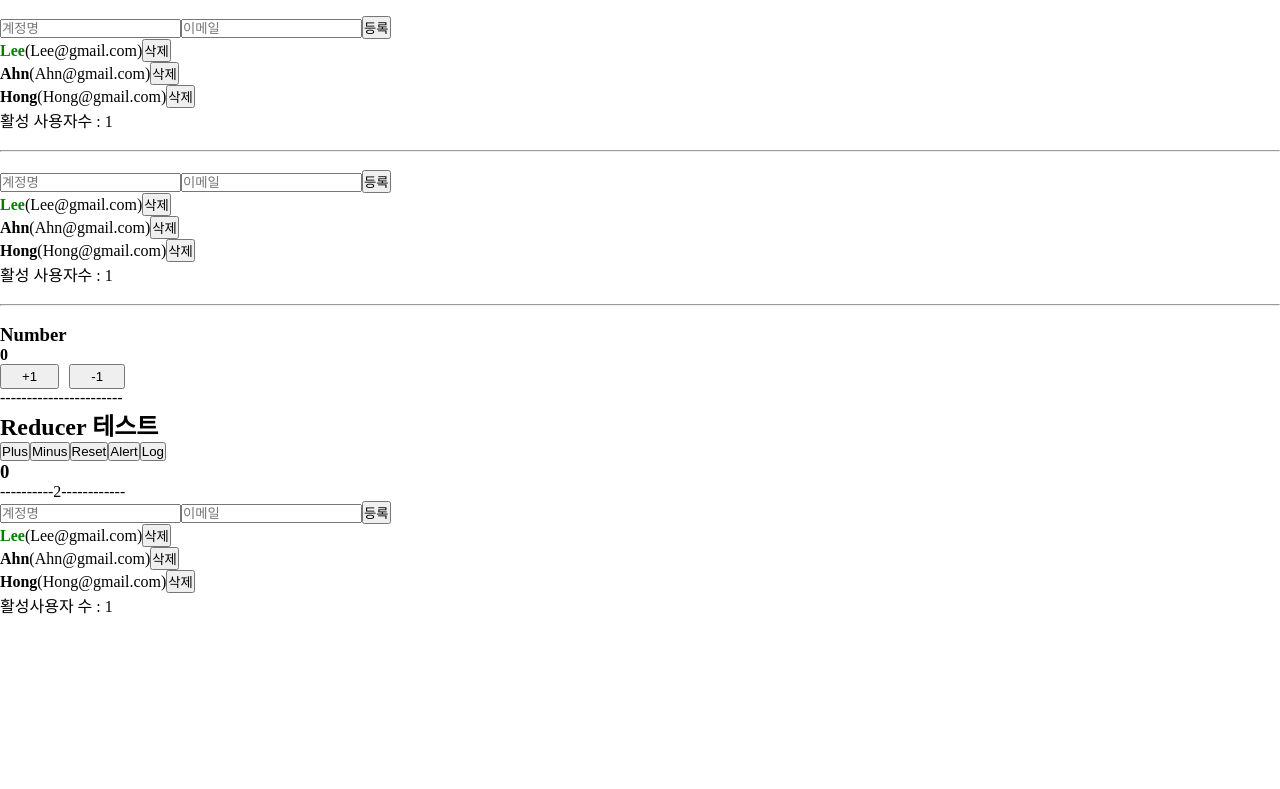
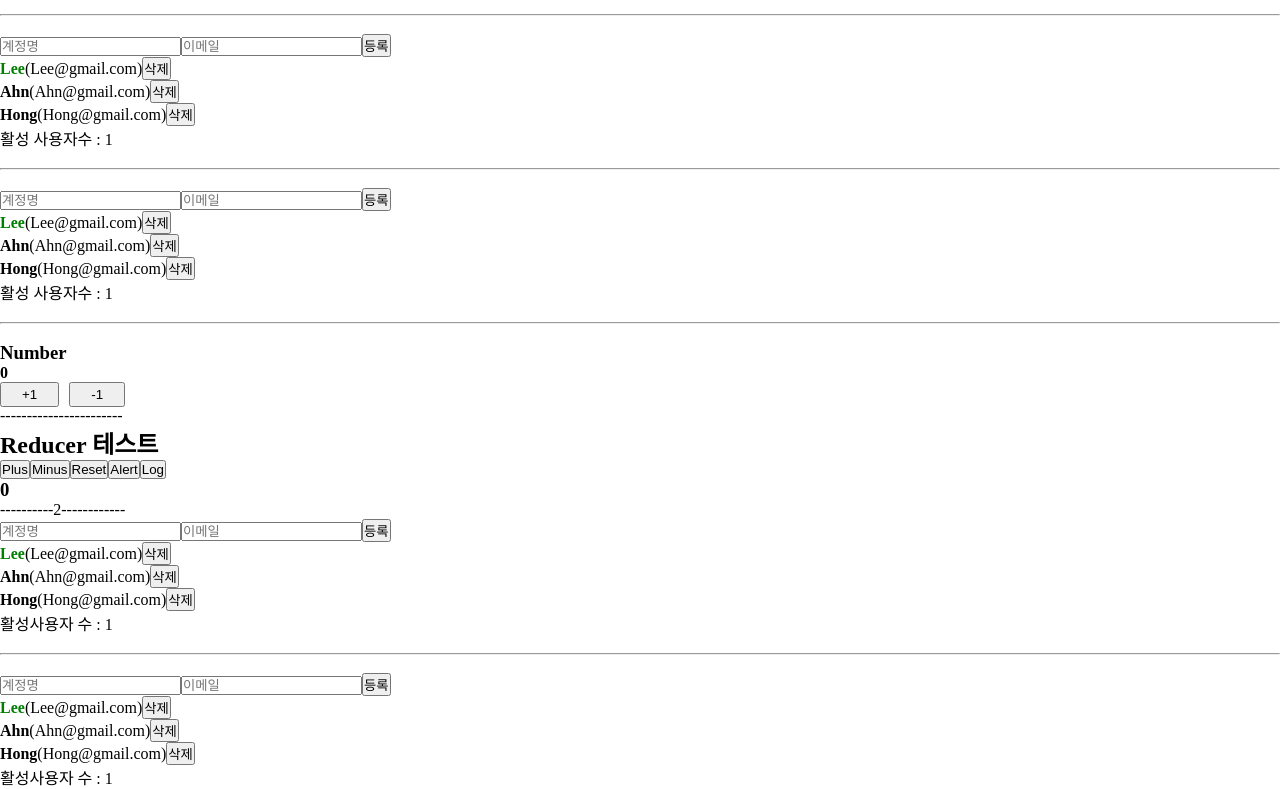
Before and after one commit to GyuHyunA/react-log, a React (Create React App) app: page / in a window 1280 px wide. Shown: the part 650-1439 px from the top of the page. Before the commit the page ends 1267 px from the top, so only its background shows below. Built offline with nearby package versions, Linux system fonts and the light colour scheme.

Commit message:
커스텀 hook 관리

```diff
--- /dev/null
+++ b/src/components/Basic/customHook/UserListH.jsx
@@ -0,0 +1,141 @@
+import React, { useCallback, useMemo, useReducer, useRef } from "react";
+import UseInputs from "./useInputs";
+
+const userset = [
+  {
+    id: 1,
+    username: "Lee",
+    email: "Lee@gmail.com",
+    active: true,
+  },
+  {
+    id: 2,
+    username: "Ahn",
+    email: "Ahn@gmail.com",
+    active: false,
+  },
+  {
+    id: 3,
+    username: "Hong",
+    email: "Hong@gmail.com",
+    active: false,
+  },
+];
+
+function countActiveUsers(users) {
+  return users.filter((user) => user.active).length;
+}
+
+const initialState = {
+  users: userset,
+};
+
+function reducer(state, action) {
+  switch (action.type) {
+    case "CREATE_USER":
+      return {
+        // inputs: initialState.inputs,
+        users: state.users.concat(action.user),
+      };
+    case "TOGGLE_USER":
+      return {
+        // ...state,
+        users: state.users.map((user) => (user.id === action.id ? { ...user, active: !user.active } : user)),
+      };
+    case "REMOVE_USER":
+      return {
+        // ...state,
+        users: state.users.filter((user) => user.id !== action.id),
+      };
+    default:
+      return state;
+  }
+}
+
+// App 부분
+const UserListH = () => {
+  const [{ username, email }, onChange, reset] = UseInputs({
+    username: "",
+    email: "",
+  });
+
+  const [state, dispatch] = useReducer(reducer, initialState);
+  const nextId = useRef(4);
+
+  const { users } = state;
+
+  // onCreate
+  const onCreate = useCallback(() => {
+    dispatch({
+      type: "CREATE_USER",
+      user: {
+        id: nextId.current,
+        username,
+        email,
+      },
+    });
+    reset();
+    nextId.current += 1;
+  }, [username, email, reset]);
+
+  //onToggle
+  const onToggle = useCallback((id) => {
+    dispatch({
+      type: "TOGGLE_USER",
+      id,
+    });
+  }, []);
+
+  //onRemove
+  const onRemove = useCallback((id) => {
+    dispatch({
+      type: "REMOVE_USER",
+      id,
+    });
+  }, []);
+
+  const count = useMemo(() => countActiveUsers(users), [users]);
+  return (
+    <>
+      <CreateUser username={username} email={email} onChange={onChange} onCreate={onCreate} />
+      <UserListPap users={users} onToggle={onToggle} onRemove={onRemove} />
+      <div>활성사용자 수 : {count}</div>
+    </>
+  );
+};
+
+export default UserListH;
+
+// UserLsit Section
+const User = ({ user, onRemove, onToggle }) => {
+  return (
+    <div>
+      <b style={{ cursor: "pointer", color: user.active ? "green" : "black" }} onClick={() => onToggle(user.id)}>
+        {user.username}
+      </b>
+      <span>({user.email})</span>
+      <button onClick={() => onRemove(user.id)}>삭제</button>
+    </div>
+  );
+};
+
+const UserListPap = ({ users, onRemove, onToggle }) => {
+  return (
+    <>
+      {users.map((v) => (
+        <User key={v.id} user={v} onRemove={onRemove} onToggle={onToggle} />
+      ))}
+    </>
+  );
+};
+
+// CreateUser부분
+const CreateUser = ({ username, email, onChange, onCreate }) => {
+  return (
+    <>
+      <input type="text" name="username" placeholder="계정명" onChange={onChange} value={username} />
+      <input type="text" name="email" placeholder="이메일" onChange={onChange} value={email} />
+      <button onClick={onCreate}>등록</button>
+    </>
+  );
+};
--- /dev/null
+++ b/src/components/Basic/customHook/hookApp.jsx
@@ -0,0 +1,12 @@
+import React from "react";
+import UserListH from "./UserListH";
+
+const HookApp = () => {
+  return (
+    <>
+      <UserListH />
+    </>
+  );
+};
+
+export default HookApp;
--- /dev/null
+++ b/src/components/Basic/customHook/useInputs.jsx
@@ -0,0 +1,14 @@
+import { useCallback, useState } from "react";
+
+function UseInputs(initialForm) {
+  const [form, setForm] = useState(initialForm);
+
+  const onChange = useCallback((e) => {
+    const { name, value } = e.target;
+    setForm((f) => ({ ...f, [name]: value }));
+  }, []);
+  const reset = useCallback(() => setForm(initialForm), [initialForm]);
+  return [form, onChange, reset];
+}
+
+export default UseInputs;
--- /dev/null
+++ b/src/components/Basic/testApp.jsx
@@ -0,0 +1,32 @@
+import React, { useCallback, useEffect, useState } from "react";
+import { Link } from "react-router-dom";
+
+const TestApp = () => {
+  const [number, setNumber] = useState(0);
+
+  const [toggle, setToggle] = useState(true)
+
+  const someFunction = useCallback(() => {
+    console.log(`someFunc: number : ${number}`);
+    return;
+  }, [number]);
+
+  useEffect(() => {
+    console.log(`someFunction이 변경되었습니다`);
+  }, [someFunction]);
+
+  return (
+    <>
+      <Link to={"/"}>HOME</Link>
+      <div>
+        <input type="number" value={number} onChange={(e) => setNumber(e.target.value)} />
+        <button onClick={someFunction}>someFunction</button>
+      </div>
+      <div>
+        <button onClick={() => setToggle(!toggle)}>{toggle.toString()}</button>
+      </div>
+    </>
+  );
+};
+
+export default TestApp;
--- a/src/components/MainApp.jsx
+++ b/src/components/MainApp.jsx
@@ -7,10 +7,13 @@ import EffectApp from "./Basic/useEffect/EffectApp";
 import MemoApp from "./Basic/useMemo/MemoApp";
 import CallBackApp from "./Basic/useCallback/CallBackApp";
 import ReducerApp from "./Basic/reducer/ReducerApp";
+import { Link } from "react-router-dom";
+import HookApp from "./Basic/customHook/hookApp";
 
 const MainApp = () => {
   return (
     <>
+      <Link to="testApp">TestAppLink</Link>
       <BasicApp />
       <br />
       <hr />
@@ -40,6 +43,10 @@ const MainApp = () => {
       <hr />
       <br />
       <ReducerApp />
+      <br />
+      <hr />
+      <br />
+      <HookApp />
     </>
   );
 };
--- a/src/routers/routerList.jsx
+++ b/src/routers/routerList.jsx
@@ -1,3 +1,4 @@
+import TestApp from "../components/Basic/testApp";
 import MainApp from "../components/MainApp";
 import NotFound from "../components/error/NotFound";
 
@@ -10,4 +11,8 @@ export const routerList = [
     path: "*",
     element: <NotFound />,
   },
+  {
+    path: "testApp",
+    element: <TestApp />,
+  },
 ];
```
